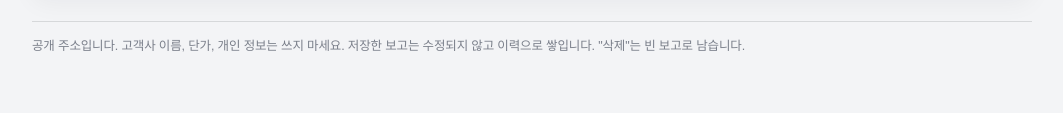
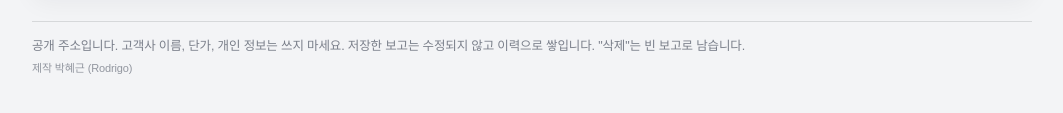
Before and after one commit to hgpark27-alt/Sales2AX, a website with bundled scripts: page index.html in a window 1280 px wide. Shown: the part 1279-1392 px from the top of the page, without its empty margins (108-1171 px from the left). Built offline with nearby package versions, Linux system fonts and the light colour scheme; no server answers; a web font is replaced by a local one.

Commit message:
화면 하단·요약 PDF 하단에 제작자 이름 작게 표시
Co-Authored-By: Claude Opus 5.5 <noreply@anthropic.com>

```diff
--- a/css/style.css
+++ b/css/style.css
@@ -47,6 +47,7 @@ h2 .no { color: var(--accent); font-size: 13px; font-weight: 700; }
 h2 .side { margin-left: auto; font-size: 13px; font-weight: 500; color: var(--muted); }
 .tip { font-size: 13px; color: var(--muted); }
 .foot { font-size: 12.5px; color: var(--muted); border-top: 1px solid var(--line-2); padding-top: 14px; }
+.foot .by { display: block; margin-top: 4px; font-size: 11px; opacity: .8; }
 
 .card { background: var(--paper); border: 1px solid var(--line); border-radius: var(--radius); box-shadow: var(--shadow); overflow: hidden; }
 .pad { padding: 16px 18px; }
--- a/index.html
+++ b/index.html
@@ -27,7 +27,7 @@
     </nav>
   </header>
   <main id="view" aria-live="polite"></main>
-  <p class="foot">공개 주소입니다. 고객사 이름, 단가, 개인 정보는 쓰지 마세요. 저장한 보고는 수정되지 않고 이력으로 쌓입니다. "삭제"는 빈 보고로 남습니다.</p>
+  <p class="foot">공개 주소입니다. 고객사 이름, 단가, 개인 정보는 쓰지 마세요. 저장한 보고는 수정되지 않고 이력으로 쌓입니다. "삭제"는 빈 보고로 남습니다.<span class="by">제작 박혜근 (Rodrigo)</span></p>
 </div>
 <div class="toast" id="toast" hidden></div>
 <script type="module" src="js/app.js"></script>
--- a/js/app.js
+++ b/js/app.js
@@ -386,7 +386,7 @@ function sheetHTML({ today, rows, got, built, saved, blocked, nexts }) {
     </div>
     <div class="sh-foot">
       <span>월 단축 시간 = (적용 전 − 적용 후 1회 소요 분) × 월 반복 횟수(매일 20 · 매주 4 · 매월 1) ÷ 60. 연 환산 = 월 × 12. 팀원이 보고한 예상치이며 실측이 아닙니다.</span>
-      <span>hgpark27-alt.github.io/Sales2AX</span>
+      <span>hgpark27-alt.github.io/Sales2AX · 제작 박혜근 (Rodrigo)</span>
     </div>`;
 }
 
```
